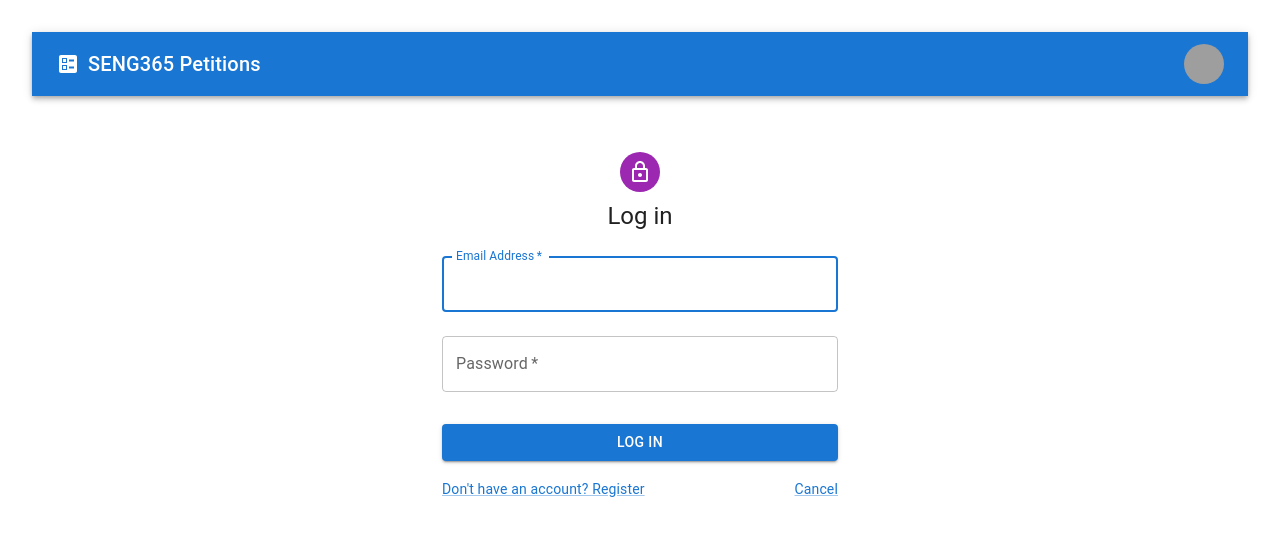
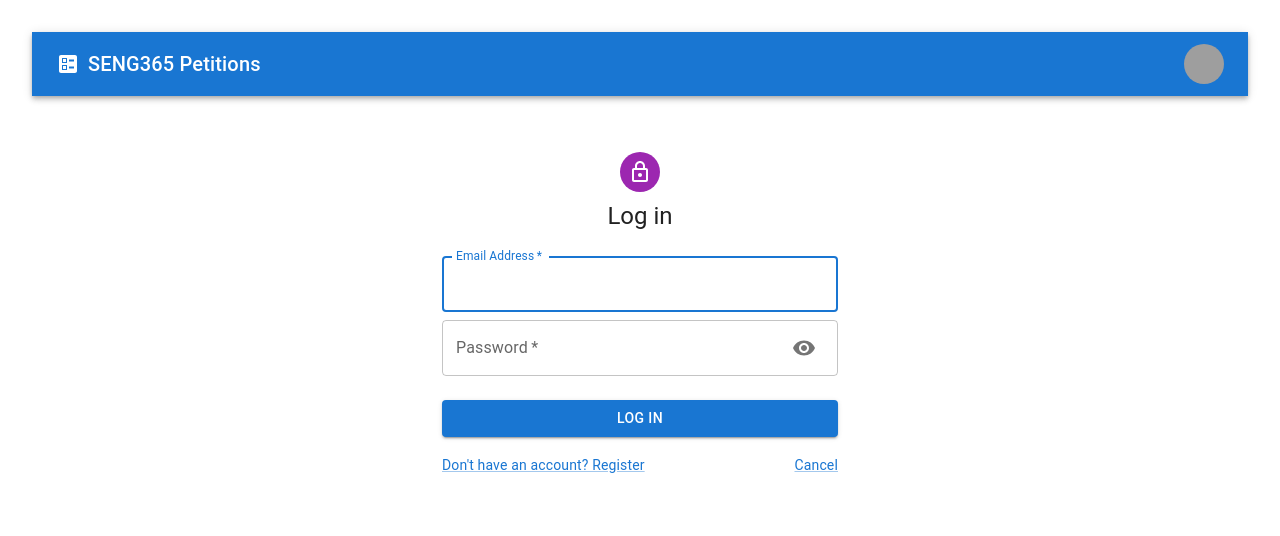
Before and after one commit to hazzery/Petitions365-FrontEnd, a React (Vite) app: page /login in a window 1280 px wide. Shown: the top 536 px of the page. Built offline with nearby package versions, Linux system fonts and the light colour scheme.

Commit message:
mad login input controlled

```diff
--- a/src/components/PasswordInput.tsx
+++ b/src/components/PasswordInput.tsx
@@ -7,22 +7,24 @@ import {InputAdornment} from "@mui/material";
 
 
 interface PasswordInputProps {
-    name: string,
+    required?: boolean,
     label: string,
-    required?: boolean
+    value: string,
+    onChange: (value: string) => void
 }
 
 export default function PasswordInput(
-    {name, label, required}: PasswordInputProps
+    {required = false, label, value, onChange}: PasswordInputProps
 ): React.ReactElement {
     const [showPassword, setShowPassword] = React.useState<boolean>(false);
 
     return (
         <TextField
+            fullWidth
             required={required}
-            fullWidth
-            name={name}
             label={label}
+            value={value}
+            onChange={(event) => onChange(event.target.value)}
             type={showPassword ? "text" : "password"}
             autoComplete="new-password"
             InputProps={{
--- a/src/pages/EditProfile.tsx
+++ b/src/pages/EditProfile.tsx
@@ -36,6 +36,8 @@ export default function EditProfile(): React.ReactElement {
     const [userFirstName, setUserFirstName] = React.useState<string>("");
     const [userLastName, setUserLastName] = React.useState<string>("");
     const [userEmail, setUserEmail] = React.useState<string>("");
+    const [password, setPassword] = React.useState<string>("");
+    const [currentPassword, setCurrentPassword] = React.useState<string>("");
     const [userAvatarUrl, setUserAvatarUrl] = React.useState<string>("");
     const [errorMessage, setErrorMessage] = React.useState<string>("");
     const [userImage, setUserImage] = React.useState<File | null>(null);
@@ -58,16 +60,14 @@ export default function EditProfile(): React.ReactElement {
             .catch(() => setUserAvatarUrl(""));
     }, [navigate, userId]);
 
-    function handleSubmit(event: React.FormEvent<HTMLFormElement>) {
-        event.preventDefault();
-        const data = new FormData(event.currentTarget);
+    function handleSubmit() {
         updateUserDetails(
             userId,
-            data.get('email') as string,
-            data.get('firstName') as string,
-            data.get('lastName') as string,
-            data.get('newPassword') as string,
-            data.get('currentPassword') as string
+            userFirstName,
+            userLastName,
+            userEmail,
+            password,
+            currentPassword
         ).then(() => {
             navigate('/profile');
         }).catch((error) => {
@@ -164,22 +164,20 @@ export default function EditProfile(): React.ReactElement {
                             <Typography textAlign="center">Remove profile image</Typography>
                         </MenuItem>
                     </Menu>
-                    <Box component="form" noValidate onSubmit={handleSubmit} sx={{mt: 3}}>
+                    <Box sx={{marginTop: 3}}>
                         <Grid container spacing={2}>
                             <Grid item xs={12} sm={6}>
                                 <TextField
                                     fullWidth
-                                    name="firstName"
+                                    autoFocus
                                     label="First Name"
                                     value={userFirstName}
                                     onChange={(event) => setUserFirstName(event.target.value)}
-                                    autoFocus
                                 />
                             </Grid>
                             <Grid item xs={12} sm={6}>
                                 <TextField
                                     fullWidth
-                                    name="lastName"
                                     label="Last Name"
                                     value={userLastName}
                                     onChange={(event) => setUserLastName(event.target.value)}
@@ -188,7 +186,6 @@ export default function EditProfile(): React.ReactElement {
                             <Grid item xs={12}>
                                 <TextField
                                     fullWidth
-                                    name="email"
                                     label="Email Address"
                                     value={userEmail}
                                     onChange={(event) => setUserEmail(event.target.value)}
@@ -204,14 +201,16 @@ export default function EditProfile(): React.ReactElement {
                                 <PasswordInput
                                     required
                                     label="Current Password"
-                                    name="currentPassword"
+                                    value={password}
+                                    onChange={(value) => setPassword(value)}
                                 />
                             </Grid>
                             <Grid item xs={12}>
                                 <PasswordInput
                                     required
                                     label="New Password"
-                                    name="newPassword"
+                                    value={currentPassword}
+                                    onChange={(value) => setCurrentPassword(value)}
                                 />
                             </Grid>
                         </Grid>
--- a/src/pages/Login.tsx
+++ b/src/pages/Login.tsx
@@ -16,6 +16,7 @@ import {AxiosResponse} from "axios";
 import NavBar from "../components/NavBar.tsx";
 import {UserLogin} from "../model/responseBodies.ts";
 import {login} from "../model/api.ts";
+import PasswordInput from "../components/PasswordInput.tsx";
 
 
 // The majority of this code was taken from the Material-UI example at
@@ -25,6 +26,8 @@ const defaultTheme = createTheme();
 
 export default function Login() {
     const navigate = useNavigate();
+    const [email, setEmail] = React.useState<string>('');
+    const [password, setPassword] = React.useState<string>('');
     const [errorMessage, setErrorMessage] = React.useState<string | null>(null);
 
     React.useEffect(() => {
@@ -33,10 +36,8 @@ export default function Login() {
         }
     });
 
-    function handleSubmit(event: React.FormEvent<HTMLFormElement>) {
-        event.preventDefault();
-        const data = new FormData(event.currentTarget);
-        login(data.get('email') as string, data.get('password') as string)
+    function handleSubmit() {
+        login(email, password)
             .then((response: AxiosResponse<UserLogin>) => {
                 localStorage.setItem('token', response.data.token);
                 localStorage.setItem('userId', String(response.data.userId));
@@ -59,7 +60,7 @@ export default function Login() {
                     flexDirection: 'column',
                     alignItems: 'center',
                 }}>
-                    <Avatar sx={{m: 1, bgcolor: 'secondary.main'}}>
+                    <Avatar sx={{margin: 1, backgroundColor: 'secondary.main'}}>
                         <LockOutlinedIcon/>
                     </Avatar>
                     <Typography component="h1" variant="h5">
@@ -67,33 +68,29 @@ export default function Login() {
                     </Typography>
                     <Box component="form" onSubmit={handleSubmit} noValidate sx={{mt: 1}}>
                         <TextField
-                            margin="normal"
                             required
                             fullWidth
-                            id="email"
+                            autoFocus
+                            margin="normal"
                             label="Email Address"
-                            name="email"
                             autoComplete="email"
-                            autoFocus
+                            value={email}
+                            onChange={(event) => setEmail(event.target.value)}
                         />
-                        <TextField
-                            margin="normal"
+                        <PasswordInput
                             required
-                            fullWidth
-                            name="password"
                             label="Password"
-                            type="password"
-                            id="password"
-                            autoComplete="current-password"
+                            value={password}
+                            onChange={(value) => setPassword(value)}
                         />
                         <Typography variant="body1" color="error">
                             {errorMessage}
                         </Typography>
                         <Button
-                            type="submit"
                             fullWidth
                             variant="contained"
-                            sx={{mt: 3, mb: 2}}
+                            sx={{marginTop: 3, marginBottom: 2}}
+                            onClick={handleSubmit}
                         >
                             Log In
                         </Button>
--- a/src/pages/Register.tsx
+++ b/src/pages/Register.tsx
@@ -20,16 +20,20 @@ import {formatServerResponse} from "../model/util.ts";
 import {UserLogin} from "../model/responseBodies.ts";
 
 
-// The returned JSX is copied from the Material-UI template at:
+// The returned JSX has been modified from the Material-UI template at:
 // https://github.com/mui/material-ui/blob/v5.15.16/docs/data/material/getting-started/templates/sign-up/SignUp.tsx
 
 const defaultTheme = createTheme();
 
 export default function Register() {
     const navigate = useNavigate();
-    const [errorMessage, setErrorMessage] = React.useState<string | null>(null);
+    const [firstName, setFirstName] = React.useState<string>('');
+    const [lastName, setLastName] = React.useState<string>('');
+    const [email, setEmail] = React.useState<string>('');
+    const [password, setPassword] = React.useState<string>('');
     const [userImage, setUserImage] = React.useState<File | null>(null);
     const [userImageUrl, setUserImageUrl] = React.useState<string | null>(null);
+    const [errorMessage, setErrorMessage] = React.useState<string | null>(null);
 
     const inputRef = React.useRef<HTMLInputElement | null>(null);
 
@@ -39,17 +43,8 @@ export default function Register() {
         }
     });
 
-    function handleSubmit(event: React.FormEvent<HTMLFormElement>) {
-        event.preventDefault();
-        const data = new FormData(event.currentTarget);
-        const email = data.get('email') as string;
-        const password = data.get('password') as string;
-        register(
-            email,
-            data.get('firstName') as string,
-            data.get('lastName') as string,
-            password
-        ).then(() => {
+    function handleSubmit() {
+        register(email, firstName, lastName, password).then(() => {
             login(email, password)
                 .then((response: AxiosResponse<UserLogin>) => {
                     const userId = response.data.userId;
@@ -60,12 +55,9 @@ export default function Register() {
                             .catch(() => null);
                     }
                 })
-                .catch((error) => {
-                    console.log(error.response);
-                });
+                .catch(() => null);
             navigate('/petitions');
         }).catch((error) => {
-            console.log(error.response);
             setErrorMessage(
                 formatServerResponse(error.response.statusText)
             );
@@ -120,51 +112,56 @@ export default function Register() {
                                 <AccountCircleIcon sx={{fontSize: 120}} color="action"/>
                         }
                     </Avatar>
-                    <Box component="form" noValidate onSubmit={handleSubmit} sx={{mt: 3}}>
+                    <Box sx={{marginTop: 3}}>
                         <Grid container spacing={2}>
                             <Grid item xs={12} sm={6}>
                                 <TextField
-                                    autoComplete="given-name"
-                                    name="firstName"
                                     required
                                     fullWidth
-                                    id="firstName"
+                                    autoFocus
                                     label="First Name"
-                                    autoFocus
+                                    autoComplete="given-name"
+                                    value={firstName}
+                                    onChange={(event) => setFirstName(event.target.value)}
                                 />
                             </Grid>
                             <Grid item xs={12} sm={6}>
                                 <TextField
                                     required
                                     fullWidth
-                                    id="lastName"
                                     label="Last Name"
-                                    name="lastName"
                                     autoComplete="family-name"
+                                    value={lastName}
+                                    onChange={(event) => setLastName(event.target.value)}
                                 />
                             </Grid>
                             <Grid item xs={12}>
                                 <TextField
                                     required
                                     fullWidth
-                                    id="email"
                                     label="Email Address"
-                                    name="email"
                                     autoComplete="email"
+                                    value={email}
+                                    onChange={(event) => setEmail(event.target.value)}
                                 />
                             </Grid>
                             <Grid item xs={12}>
-                                <PasswordInput required label="Password" name="password"/>
+                                <PasswordInput
+                                    required
+                                    label="Password"
+                                    value={password}
+                                    onChange={(value) => setPassword(value)}
+                                />
                             </Grid>
                         </Grid>
                         <Typography variant="body1" color="error">
                             {errorMessage}
                         </Typography>
                         <Button
-                            type="submit"
                             fullWidth
                             variant="contained"
-                            sx={{mt: 3, mb: 2}}
+                            sx={{marginTop: 3, marginBottom: 2}}
+                            onClick={handleSubmit}
                         >
                             Register
                         </Button>
```
